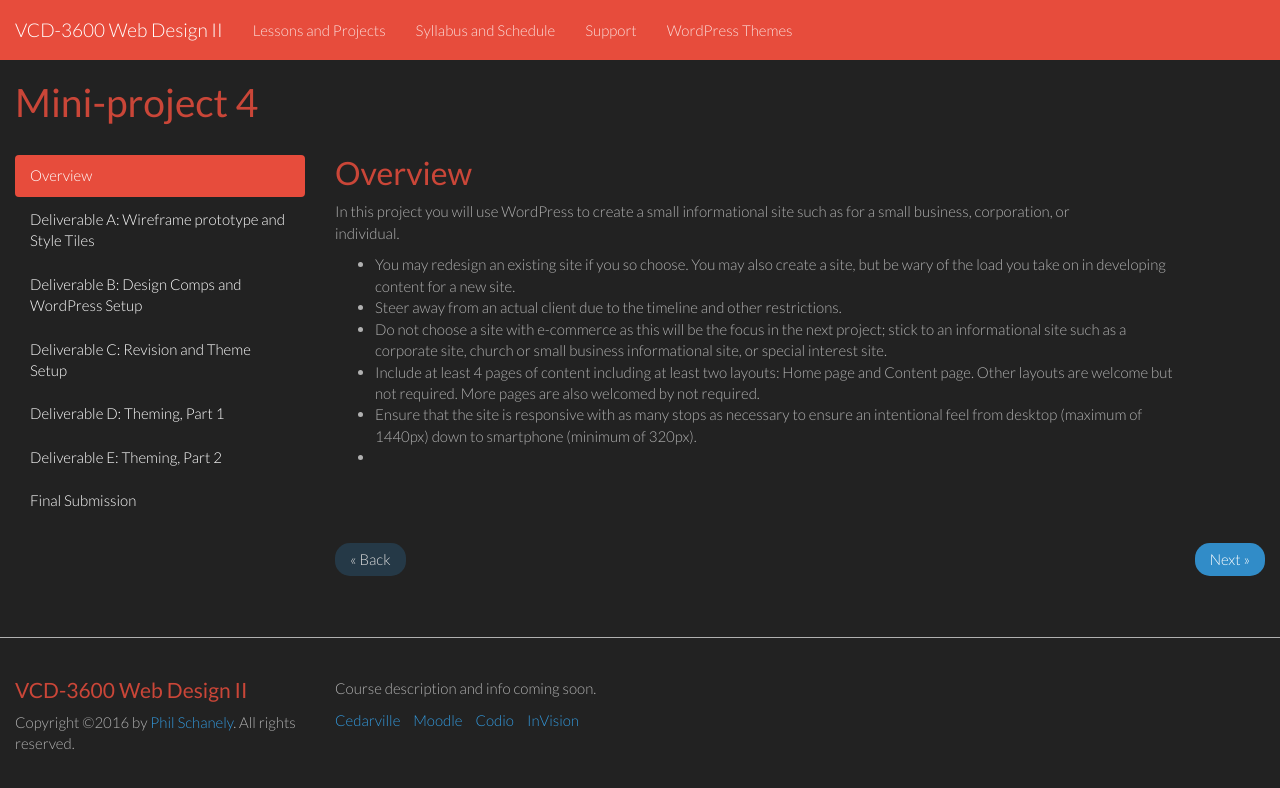
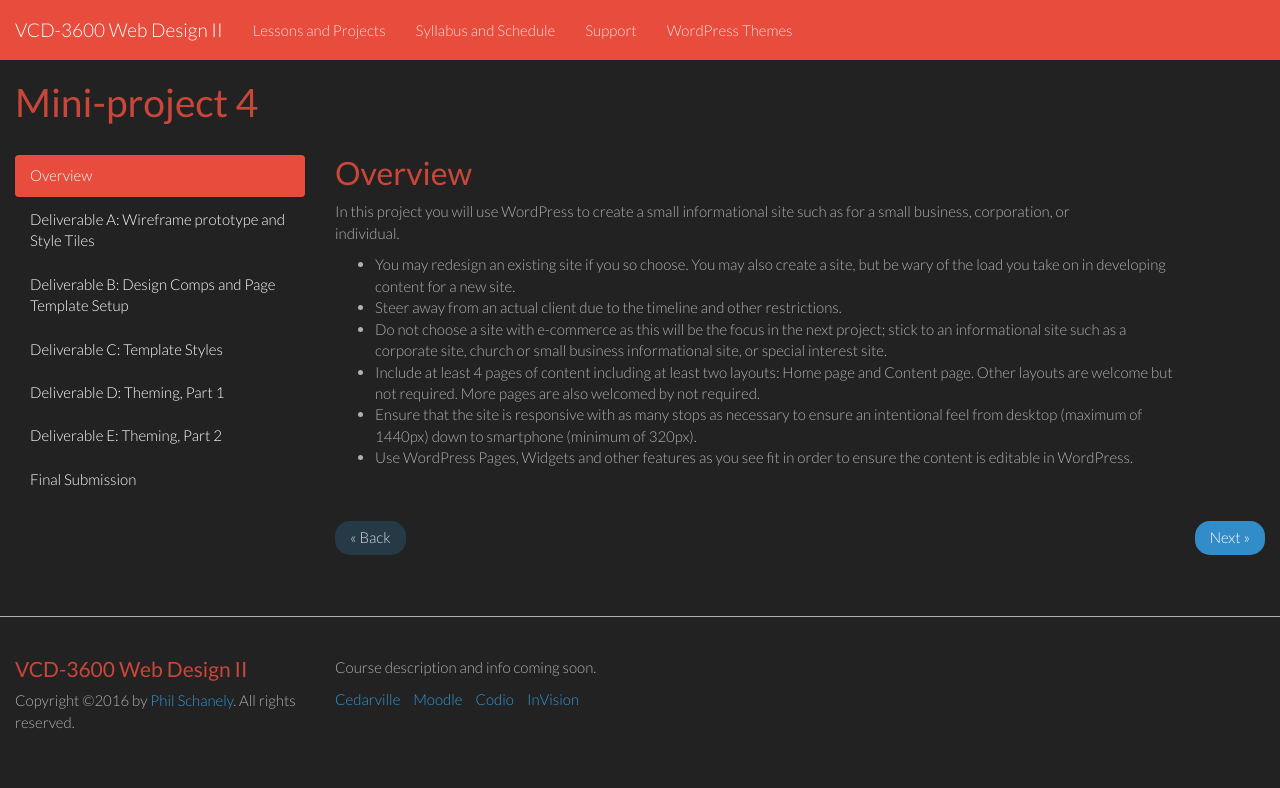
Before and after one commit to philschanely/vcd-3600-content, a Jekyll site: the page built from _projects/mp04.md, in a window 1280 px wide. Shown: the top 788 px of the page. Built offline with Jekyll 4.4.1, drawn with Linux system fonts in a browser that asks for light colours; some of the changed lines change nothing that is shown.

Commit message:
Update to P4 instructions.

````diff
--- a/_projects/mp04.md
+++ b/_projects/mp04.md
@@ -11,11 +11,15 @@
 * Do not choose a site with e-commerce as this will be the focus in the next project; stick to an informational site such as a corporate site, church or small business informational site, or special interest site.
 * Include at least 4 pages of content including at least two layouts: Home page and Content page. Other layouts are welcome but not required. More pages are also welcomed by not required.
 * Ensure that the site is responsive with as many stops as necessary to ensure an intentional feel from desktop (maximum of 1440px) down to smartphone (minimum of 320px).
-*
+* Use WordPress Pages, Widgets and other features as you see fit in order to ensure the content is editable in WordPress.
 
 ### Deliverable A: Wireframe prototype and Style Tiles
 
 Use Sketch to quickly assemble a loose, grey-box prototype of your website. Use actual content where possible.
+
+You must lay in content blocks for each page in this wireframe but only for sake of a) creating a fully interactive wireframe in InVision and b) to determine which page templates you do need to design in the next deliverable.
+
+You only need to comp one responsive size for this submission; consider making it a mobile size in order to practice a mobile first approach and prioritize content from a user-centered perspective.
 
 Synchronize with an InVision project and ensure the professor is a collaborator in the project.
 
@@ -23,33 +27,54 @@
 
 Submit the corresponding Moodle assignment to indicate you're ready for review.
 
-### Deliverable B: Design Comps and WordPress Setup
+### Deliverable B: Design Comps and Page Template Setup
 
-Create design comps of the site using Sketch. Implement a functional prototype in InVision.
+Create design comps of each of the page templates you determined were necessary from your wireframes. Add these as new art boards in your same Sketch file so that you can easily get back to your wireframes and sync these designs to your InVision project.
 
-Set up a WordPress site in Codio and begin to implement your site's content and structure there as well.
+Be certain to at least design a home page---which typically has a different and more engaging layout---and a content page. This should have placeholder content that allows you to envision:
 
-Submit the corresponding assignment in Moodle to indicate you're ready for review.
+* at least three levels of content headings;
+* paragraphs;
+* bulleted and numbered lists;
+* and any other type elements you anticipate needing in the site based on a survey of your wireframes.
 
-### Deliverable C: Revision and Theme Setup
+Create a version of each template for you
+
+Carefully name each template page's artboard in Sketch as follows in order to help the instructor find and review them in InVision:
+
+```txt
+TEMPLATE n - Name - Device
+```
+
+Replace `n` with a number, such as `1` for your first template, `2` for your second template, etc. Replace `Name` with a name for the template such as `Home` or `Content page`. Replace `Device` with the device size for which the comp is designed such as `1200` or `760` or otherwise.
+
+You should have at least 4 new artboards: 2 page templates designed for at least 2 device sizes (smartphone and tablet or larger).
+
+Sync these new artboards to InVision. You do not need to set up hotspots in these new comps, but do ensure you've named them as indicated above.
+
+Then move into Codio and set up markup for these same template pages in preparation for styling them in the next deliverable. Place them in the provided `temp` folder. We'll configure WordPress in a future deliverable, so use the provided "Preview Temp Folder" command to view your files or browse to them directly.
+
+Take a snapshot in order to save your work and consider this deliverable complete.
+
+### Deliverable C: Template Styles
 
 Make any changes suggested by your professor to your design comps and synchronize with InVision.
 
-Finish setting up sample content for your site and configuring the navigation in WordPress.
+Then build out your templates by adding CSS to your markup in the `temp` folder. Focus on just one responsive size for this deliverable.
 
-Set up a custom theme in WordPress and begin to lay in content styles.
-
-Take a snapshot in Podio to capture your work to this point.
+Take a snapshot in Codio to capture your work to this point.
 
 ### Deliverable D: Theming, Part 1
 
-Finish content styles and begin layout styles. Modify theme files and work with your professor for assistance.
+Set up a WordPress site in Codio and implement your site's content and structure there as well using Pages, Widgets and other features as needed.
+
+Set up a custom theme in WordPress by converting your `temp` files using the provided instructions.
 
 Take a snapshot in Podio to capture your work to this point.
 
 ### Deliverable E: Theming, Part 2
 
-Finish your theme in WordPress and finalize your content.
+Finish your theme in WordPress and finalize your content. Ensure all your pages are set up and styled intentionally and that the site works smoothly as a responsive site.
 
 Take a snapshot in Podio to capture your work to this point.
 
````
